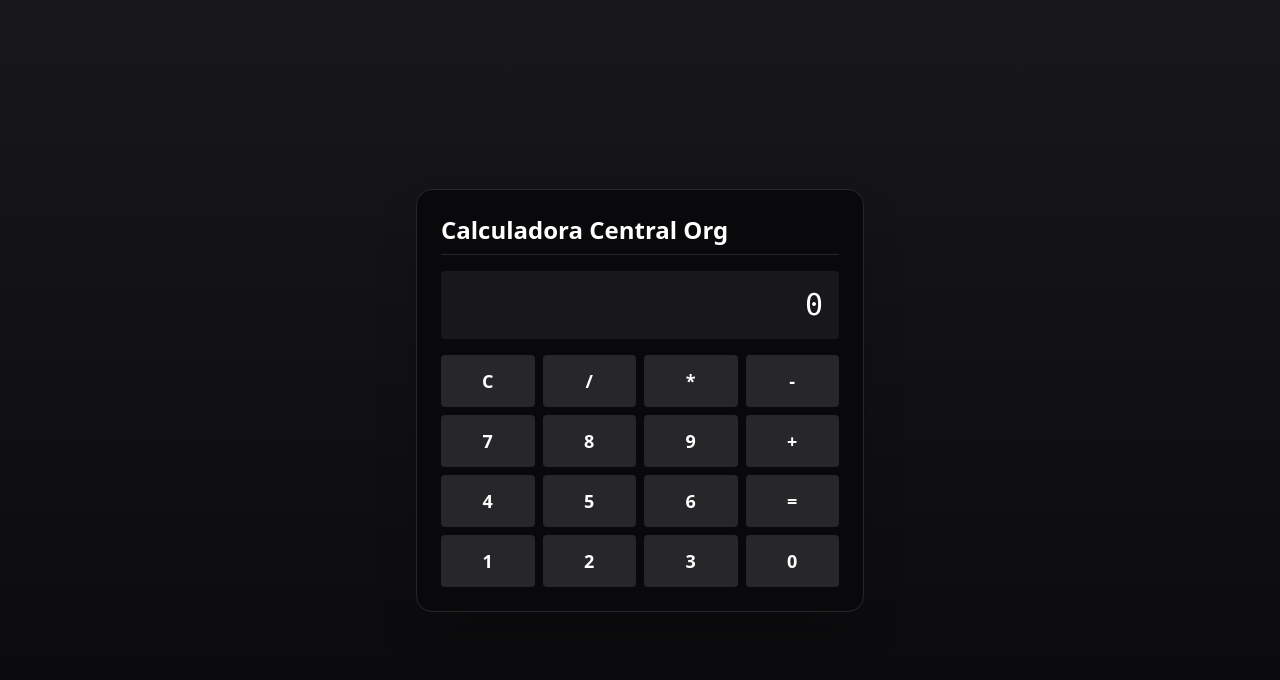
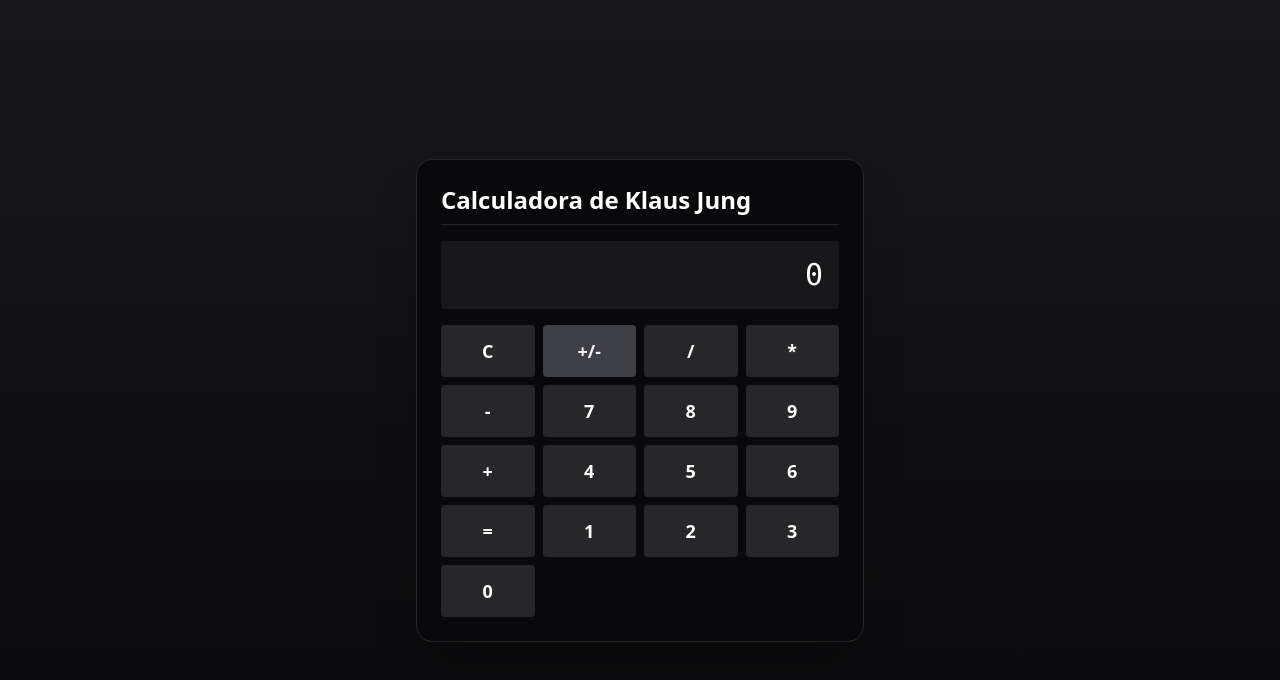
Before and after one commit to ADRIAN-LAYME-PRESI-ORG/CALCULADORA, a Next.js app: page / in a window 1280 px wide. Shown: the top 680 px of the page. Built offline with nearby package versions, Linux system fonts and the light colour scheme.

Commit message:
klausjung:feat(header-signo): aniadir tecla de signo y header

```diff
--- a/app/calculator.ts
+++ b/app/calculator.ts
@@ -1,11 +1,16 @@
-export type Operation = '+' | '-' | '*' | '/';
+export type Operation = '+' | '-' | '*' | '/' | 'negate';
+
+export function negateValue(val: number): number {
+  return -val;
+}
 
 export function calculate(a: number, b: number, op: Operation): number {
   switch (op) {
     case '+': return a + b;
     case '-': return a - b;
     case '*': return a * b;
-    case '/': return a / b; // <- Intencional: no valida división entre 0
+    case '/': return a / b;
+    case 'negate': return -b;
     default: return b;
   }
 }
--- a/app/page.tsx
+++ b/app/page.tsx
@@ -26,11 +26,15 @@ export default function Home() {
     }
   };
 
+  const handleToggleSign = () => {
+    setDisplay((current) => (current.startsWith('-') ? current.slice(1) : '-' + current));
+  };
+
   return (
     <main className="max-w-md mx-auto p-6 space-y-4 bg-zinc-950 border border-zinc-800 rounded-2xl shadow-2xl w-full">
       {/* LÍNEA CRÍTICA DE CONFLICTO: Título */}
       <header className="border-b border-zinc-800 pb-2">
-        <h1 className="text-2xl font-bold">Calculadora Central Org</h1>
+        <h1 className="text-2xl font-bold">Calculadora de Klaus Jung</h1>
       </header>
 
       {/* Pantalla */}
@@ -42,6 +46,7 @@ export default function Home() {
       <div className="grid grid-cols-4 gap-2">
         {/* Fila 1: Acciones básicas */}
         <button className="btn bg-red-500" onClick={() => setDisplay('0')}>C</button>
+        <button className="btn btn-fn" onClick={handleToggleSign}>+/-</button>
         <button className="btn" onClick={() => handleOperation('/')}>/</button>
         <button className="btn" onClick={() => handleOperation('*')}>*</button>
         <button className="btn" onClick={() => handleOperation('-')}>-</button>
```
